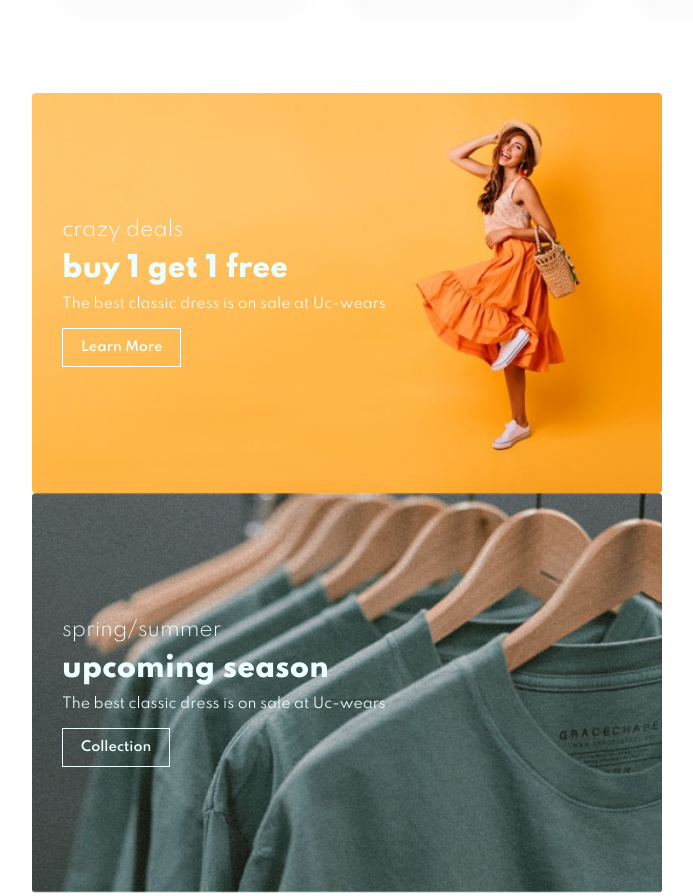
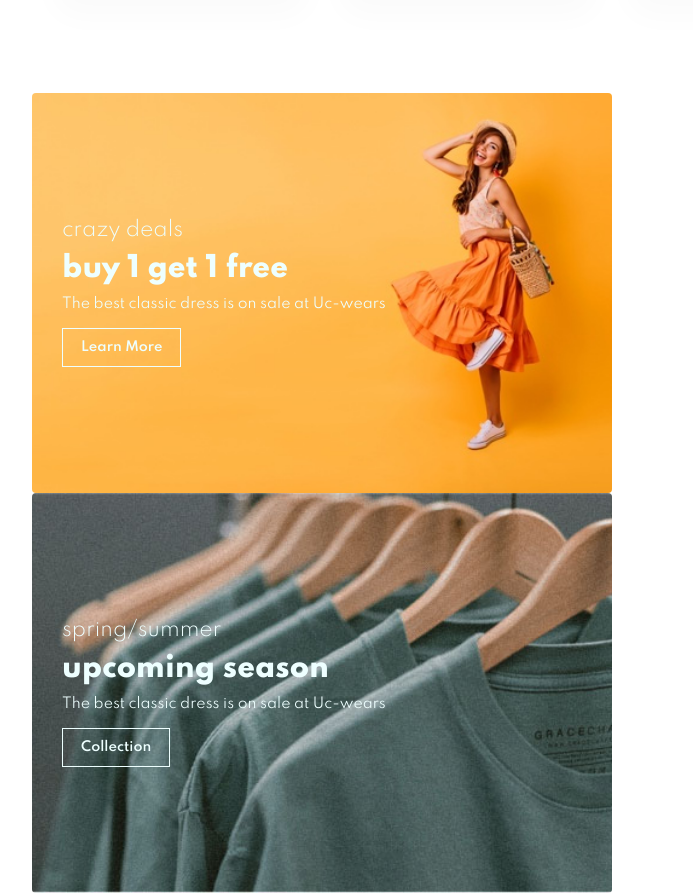
Before and after one commit to njonisomkene/UC-WEARS, a plain HTML site: page index.html in a window 1280 px wide. Shown: the part 3929-4825 px from the top of the page, without its empty margins (48-741 px from the left). Drawn offline with Linux system fonts and the light colour scheme.

Commit message:
changed banner 2 min-width

```diff
--- a/style.css
+++ b/style.css
@@ -431,7 +431,7 @@ body {
   justify-content: center;
   align-items: flex-start;
   background-image: url(img/banner/b17.jpg);
-  min-width: 630px;
+  min-width: 580px;
   height: 50vh;
   background-size: cover;
   background-position: center;
```
